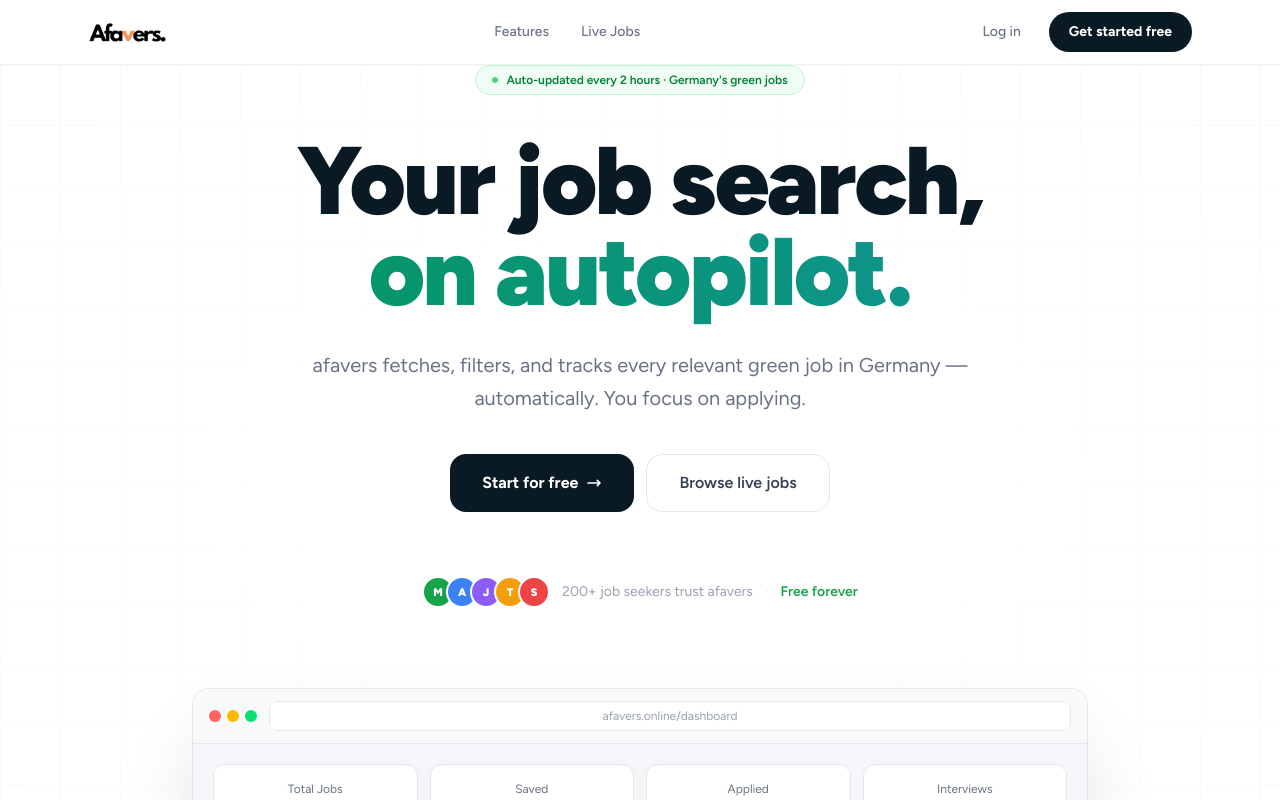
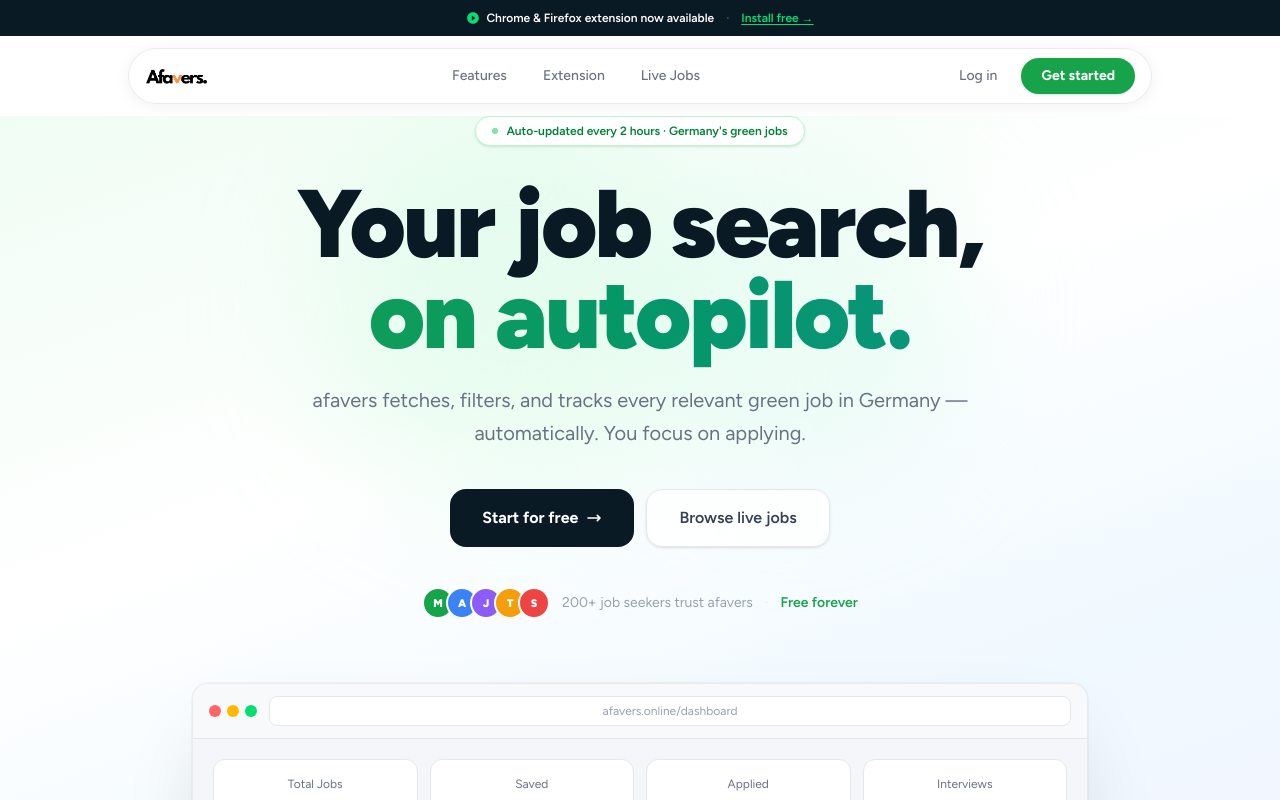
Before and after one commit to BamboJude/afavers, a React (Vite) app in the folder client/: page / in a window 1280 px wide. Shown: the top 800 px of the page. Built offline with nearby package versions, Linux system fonts and the light colour scheme; no server answers; what @capacitor/core would draw is missing.

Commit message:
feat: OVO-style pill nav, announcement bar, gradient hero, browser extension section

```diff
--- a/client/src/pages/LandingPage.tsx
+++ b/client/src/pages/LandingPage.tsx
@@ -271,47 +271,64 @@
         @keyframes fadeUp{from{opacity:0;transform:translateY(32px)}to{opacity:1;transform:translateY(0)}}
         @keyframes shimmer{0%,100%{background-position:0% center}50%{background-position:100% center}}
         @keyframes scaleIn{from{opacity:0;transform:scale(0.94)}to{opacity:1;transform:scale(1)}}
+        @keyframes marquee{from{transform:translateX(0)}to{transform:translateX(-50%)}}
         .fade-up{animation:fadeUp 0.9s cubic-bezier(0.16,1,0.3,1) both}
         .scale-in{animation:scaleIn 1s cubic-bezier(0.16,1,0.3,1) both}
         .shimmer-text{background:linear-gradient(90deg,#16a34a,#059669,#0d9488,#16a34a);background-size:300% auto;background-clip:text;-webkit-background-clip:text;-webkit-text-fill-color:transparent;animation:shimmer 4s ease infinite}
         .scrollbar-hide::-webkit-scrollbar{display:none}
         .scrollbar-hide{-ms-overflow-style:none;scrollbar-width:none}
+        .nav-pill{background:rgba(255,255,255,0.85);backdrop-filter:blur(20px);-webkit-backdrop-filter:blur(20px);border:1px solid rgba(0,0,0,0.08);border-radius:9999px;box-shadow:0 2px 16px rgba(0,0,0,0.06)}
       `}</style>
 
-      {/* ── Nav ── */}
-      <nav className="sticky top-0 z-50 bg-white/80 backdrop-blur-2xl border-b border-black/5">
-        <div className="max-w-6xl mx-auto px-6 h-16 flex items-center justify-between">
-          <img src="/logo.png" alt="afavers" className="h-20 w-auto"
-            onError={e => { const t = e.target as HTMLImageElement; t.style.display = 'none'; (t.parentElement as HTMLElement).insertAdjacentHTML('afterbegin', '<span style="font-size:1.25rem;font-weight:900;color:#0a1a25">afavers</span>'); }} />
-          <div className="hidden md:flex items-center gap-8">
-            <a href="#use-cases" className="text-sm text-gray-500 hover:text-gray-900 transition font-medium">Features</a>
-            <a href="#jobs" className="text-sm text-gray-500 hover:text-gray-900 transition font-medium">Live Jobs</a>
+      {/* ── Announcement bar ── */}
+      <div className="bg-[#0a1a25] text-white text-xs font-semibold py-2.5 px-4 text-center flex items-center justify-center gap-3">
+        <span className="hidden sm:flex items-center gap-1.5">
+          <svg viewBox="0 0 24 24" className="w-3.5 h-3.5 fill-green-400"><path d="M12 2C6.48 2 2 6.48 2 12s4.48 10 10 10 10-4.48 10-10S17.52 2 12 2zm-2 14.5v-9l6 4.5-6 4.5z"/></svg>
+          Chrome &amp; Firefox extension now available
+        </span>
+        <span className="sm:hidden">Browser extension available</span>
+        <span className="text-white/30">·</span>
+        <a href="#extension" className="underline underline-offset-2 text-green-400 hover:text-green-300 transition">Install free →</a>
+      </div>
+
+      {/* ── Nav (OVO pill style) ── */}
+      <div className="sticky top-0 z-50 flex justify-center px-4 py-3 bg-white/60 backdrop-blur-xl">
+        <nav className="nav-pill w-full max-w-5xl px-4 h-14 flex items-center justify-between">
+          <img src="/logo.png" alt="afavers" className="h-16 w-auto"
+            onError={e => { const t = e.target as HTMLImageElement; t.style.display = 'none'; (t.parentElement as HTMLElement).insertAdjacentHTML('afterbegin', '<span style="font-size:1.2rem;font-weight:900;color:#0a1a25;letter-spacing:-0.5px">afavers</span>'); }} />
+          <div className="hidden md:flex items-center gap-1">
+            {[['Features','#use-cases'],['Extension','#extension'],['Live Jobs','#jobs']].map(([label, href]) => (
+              <a key={label} href={href} className="px-4 py-2 text-sm text-gray-500 hover:text-gray-900 hover:bg-gray-100/70 rounded-full transition font-medium">{label}</a>
+            ))}
           </div>
-          <div className="flex items-center gap-3">
+          <div className="flex items-center gap-2">
             {isAuthenticated ? (
-              <Link to="/dashboard" className="px-5 py-2.5 bg-[#0a1a25] hover:bg-gray-800 text-white text-sm font-semibold rounded-full transition">Dashboard →</Link>
+              <Link to="/dashboard" className="px-5 py-2 bg-[#0a1a25] hover:bg-gray-800 text-white text-sm font-semibold rounded-full transition">Dashboard →</Link>
             ) : (
               <>
-                <Link to="/login" className="px-4 py-2 text-sm font-medium text-gray-500 hover:text-gray-900 transition">Log in</Link>
-                <Link to="/register" className="px-5 py-2.5 bg-[#0a1a25] hover:bg-gray-800 text-white text-sm font-bold rounded-full transition">Get started free</Link>
+                <Link to="/login" className="px-4 py-2 text-sm font-medium text-gray-500 hover:text-gray-900 transition rounded-full">Log in</Link>
+                <Link to="/register" className="px-5 py-2 bg-[#16a34a] hover:bg-green-700 text-white text-sm font-bold rounded-full transition shadow-sm">Get started</Link>
               </>
             )}
           </div>
-        </div>
-      </nav>
+        </nav>
+      </div>
 
       {/* ── Hero ── */}
-      <section className="relative min-h-[92vh] flex flex-col items-center justify-center text-center px-6 overflow-hidden bg-white">
-        <div className="absolute inset-0 pointer-events-none" style={{ backgroundImage: 'linear-gradient(#e5e7eb 1px,transparent 1px),linear-gradient(90deg,#e5e7eb 1px,transparent 1px)', backgroundSize: '60px 60px', opacity: 0.3 }} />
-        <div className="absolute inset-0 pointer-events-none" style={{ background: 'radial-gradient(ellipse 80% 60% at 50% 40%,rgba(255,255,255,1) 30%,transparent 100%)' }} />
+      <section className="relative min-h-[88vh] flex flex-col items-center justify-center text-center px-6 overflow-hidden">
+        {/* Gradient background like OVO */}
+        <div className="absolute inset-0 pointer-events-none" style={{ background: 'linear-gradient(160deg, #f0fdf4 0%, #ffffff 35%, #f0f9ff 65%, #f5f3ff 100%)' }} />
+        <div className="absolute top-0 left-1/4 w-96 h-96 bg-green-200/30 rounded-full blur-3xl pointer-events-none" />
+        <div className="absolute top-10 right-1/4 w-80 h-80 bg-emerald-100/40 rounded-full blur-3xl pointer-events-none" />
+        <div className="absolute bottom-0 left-1/2 w-[600px] h-64 bg-green-50/60 rounded-full blur-3xl -translate-x-1/2 pointer-events-none" />
 
         <div ref={heroRef.ref} className="relative max-w-5xl mx-auto">
-          <div className={`inline-flex items-center gap-2 px-4 py-1.5 rounded-full bg-green-50 border border-green-200 text-green-700 text-xs font-semibold mb-10 ${heroRef.inView ? 'fade-up' : 'opacity-0'}`}>
+          <div className={`inline-flex items-center gap-2 px-4 py-1.5 rounded-full bg-white border border-green-200 text-green-700 text-xs font-semibold mb-8 shadow-sm ${heroRef.inView ? 'fade-up' : 'opacity-0'}`}>
             <span className="w-1.5 h-1.5 rounded-full bg-green-500 animate-pulse" />
             Auto-updated every 2 hours · Germany's green jobs
           </div>
 
-          <h1 className={`text-6xl sm:text-8xl font-black text-[#0a1a25] leading-[0.95] tracking-tight mb-8 ${heroRef.inView ? 'fade-up' : 'opacity-0'}`} style={{ animationDelay: '80ms' }}>
+          <h1 className={`text-6xl sm:text-8xl font-black text-[#0a1a25] leading-[0.95] tracking-tight mb-6 ${heroRef.inView ? 'fade-up' : 'opacity-0'}`} style={{ animationDelay: '80ms' }}>
             Your job search,<br /><span className="shimmer-text">on autopilot.</span>
           </h1>
 
@@ -319,16 +336,16 @@
             afavers fetches, filters, and tracks every relevant green job in Germany — automatically. You focus on applying.
           </p>
 
-          <div className={`flex flex-col sm:flex-row gap-3 justify-center mb-16 ${heroRef.inView ? 'fade-up' : 'opacity-0'}`} style={{ animationDelay: '240ms' }}>
+          <div className={`flex flex-col sm:flex-row gap-3 justify-center mb-10 ${heroRef.inView ? 'fade-up' : 'opacity-0'}`} style={{ animationDelay: '240ms' }}>
             <Link to="/register" className="inline-flex items-center justify-center gap-2 px-8 py-4 bg-[#0a1a25] hover:bg-gray-800 text-white font-bold rounded-2xl text-base transition-all hover:shadow-2xl hover:-translate-y-0.5">
               Start for free <svg className="w-4 h-4" fill="none" stroke="currentColor" viewBox="0 0 24 24"><path strokeLinecap="round" strokeLinejoin="round" strokeWidth={2.5} d="M17 8l4 4m0 0l-4 4m4-4H3" /></svg>
             </Link>
-            <Link to="/demo" className="inline-flex items-center justify-center px-8 py-4 border border-gray-200 hover:bg-gray-50 text-gray-700 font-semibold rounded-2xl text-base transition">
+            <Link to="/demo" className="inline-flex items-center justify-center px-8 py-4 bg-white/80 border border-gray-200 hover:bg-white text-gray-700 font-semibold rounded-2xl text-base transition shadow-sm">
               Browse live jobs
             </Link>
           </div>
 
-          <div className={`flex items-center justify-center gap-3 text-sm text-gray-400 ${heroRef.inView ? 'fade-up' : 'opacity-0'}`} style={{ animationDelay: '320ms' }}>
+          <div className={`flex items-center justify-center gap-3 text-sm text-gray-400 mb-16 ${heroRef.inView ? 'fade-up' : 'opacity-0'}`} style={{ animationDelay: '320ms' }}>
             <div className="flex -space-x-2">
               {['#16a34a','#3b82f6','#8b5cf6','#f59e0b','#ef4444'].map((c, i) => (
                 <div key={i} className="w-8 h-8 rounded-full border-2 border-white flex items-center justify-center text-[11px] font-black text-white" style={{ background: c }}>{['M','A','J','T','S'][i]}</div>
@@ -341,8 +358,8 @@
         </div>
 
         {/* Dashboard mockup */}
-        <div className={`relative mt-20 w-full max-w-4xl mx-auto ${heroRef.inView ? 'scale-in' : 'opacity-0'}`} style={{ animationDelay: '400ms' }}>
-          <div className="rounded-2xl border border-gray-200 overflow-hidden" style={{ boxShadow: '0 40px 80px -20px rgba(0,0,0,0.18)' }}>
+        <div className={`relative w-full max-w-4xl mx-auto ${heroRef.inView ? 'scale-in' : 'opacity-0'}`} style={{ animationDelay: '400ms' }}>
+          <div className="rounded-2xl border border-gray-200/80 overflow-hidden" style={{ boxShadow: '0 40px 80px -20px rgba(0,0,0,0.15), 0 0 0 1px rgba(0,0,0,0.04)' }}>
             <div className="bg-[#f8f9fa] border-b border-gray-200 px-4 py-3 flex items-center gap-3">
               <div className="flex gap-1.5"><div className="w-3 h-3 rounded-full bg-red-400" /><div className="w-3 h-3 rounded-full bg-amber-400" /><div className="w-3 h-3 rounded-full bg-green-400" /></div>
               <div className="flex-1 bg-white rounded-lg px-3 py-1.5 text-xs text-gray-400 text-center border border-gray-200">afavers.online/dashboard</div>
@@ -450,6 +467,89 @@
         </div>
       </section>
 
+      {/* ── Browser Extension ── */}
+      <section id="extension" className="py-24 px-6 bg-white border-y border-gray-100">
+        <div className="max-w-5xl mx-auto">
+          <div className="text-center mb-16">
+            <p className="text-[#16a34a] text-xs font-bold uppercase tracking-widest mb-3">Browser Extension</p>
+            <h2 className="text-4xl sm:text-5xl font-black text-[#0a1a25] mb-4">Save any job from any website.<br />In one click.</h2>
+            <p className="text-gray-500 text-lg max-w-xl mx-auto">Browsing LinkedIn, StepStone, or any job board? Click the afavers extension and save that job straight to your tracker — no copy-pasting.</p>
+            <div className="flex items-center justify-center gap-4 mt-8">
+              <a href="https://chromewebstore.google.com" target="_blank" rel="noopener noreferrer"
+                className="inline-flex items-center gap-3 px-6 py-3 bg-[#0a1a25] hover:bg-gray-800 text-white font-semibold rounded-2xl transition hover:shadow-lg hover:-translate-y-0.5">
+                <svg viewBox="0 0 24 24" className="w-5 h-5 fill-white"><path d="M12 0C8.21 0 4.831 1.757 2.632 4.501l3.953 6.848A5.454 5.454 0 0 1 12 6.545h10.691A12 12 0 0 0 12 0zM1.931 5.47A11.943 11.943 0 0 0 0 12c0 6.012 4.42 10.991 10.189 11.864l3.953-6.847a5.45 5.45 0 0 1-6.865-2.29zm13.342 2.166a5.446 5.446 0 0 1 1.45 7.09l.002.001h-.002l-5.344 9.257c.206.01.413.016.621.016 6.627 0 12-5.373 12-12 0-1.54-.29-3.011-.818-4.364zM12 10.545a1.455 1.455 0 1 0 0 2.91 1.455 1.455 0 0 0 0-2.91z"/></svg>
+                Add to Chrome
+              </a>
+              <a href="https://addons.mozilla.org" target="_blank" rel="noopener noreferrer"
+                className="inline-flex items-center gap-3 px-6 py-3 bg-white border border-gray-200 hover:border-gray-300 hover:bg-gray-50 text-gray-700 font-semibold rounded-2xl transition">
+                <svg viewBox="0 0 24 24" className="w-5 h-5" fill="none"><path d="M12 2C6.477 2 2 6.477 2 12s4.477 10 10 10 10-4.477 10-10S17.523 2 12 2z" fill="#FF6611"/><path d="M12 4.5c-1.8 0-3.45.63-4.75 1.67.48-.1.98-.17 1.5-.17 3.59 0 6.5 2.91 6.5 6.5 0 1.2-.33 2.33-.9 3.3A7.5 7.5 0 0 0 12 4.5z" fill="white" opacity="0.6"/></svg>
+                Add to Firefox
+              </a>
+            </div>
+          </div>
+
+          {/* How to use steps */}
+          <div className="grid sm:grid-cols-3 gap-6">
+            {[
+              {
+                step: '01',
+                icon: (
+                  <svg className="w-6 h-6 text-[#16a34a]" fill="none" stroke="currentColor" viewBox="0 0 24 24"><path strokeLinecap="round" strokeLinejoin="round" strokeWidth={2} d="M4 16v1a3 3 0 003 3h10a3 3 0 003-3v-1m-4-4l-4 4m0 0l-4-4m4 4V4" /></svg>
+                ),
+                title: 'Install the extension',
+                desc: 'Add afavers to Chrome or Firefox in seconds. It sits quietly in your browser toolbar.',
+              },
+              {
+                step: '02',
+                icon: (
+                  <svg className="w-6 h-6 text-[#16a34a]" fill="none" stroke="currentColor" viewBox="0 0 24 24"><path strokeLinecap="round" strokeLinejoin="round" strokeWidth={2} d="M21 21l-6-6m2-5a7 7 0 11-14 0 7 7 0 0114 0z" /></svg>
+                ),
+                title: 'Browse any job board',
+                desc: 'LinkedIn, StepStone, Indeed, XING — browse wherever you normally look for jobs.',
+              },
+              {
+                step: '03',
+                icon: (
+                  <svg className="w-6 h-6 text-[#16a34a]" fill="none" stroke="currentColor" viewBox="0 0 24 24"><path strokeLinecap="round" strokeLinejoin="round" strokeWidth={2} d="M5 5a2 2 0 012-2h10a2 2 0 012 2v16l-7-3.5L5 21V5z" /></svg>
+                ),
+                title: 'Click to save & track',
+                desc: 'Hit the afavers icon on any job page. It\'s instantly saved to your dashboard — title, company, URL and all.',
+              },
+            ].map((s, i) => (
+              <div key={i} className="relative bg-[#f4f6fa] rounded-2xl p-7 border border-gray-100 hover:border-green-200 hover:shadow-md transition-all">
+                <div className="text-5xl font-black text-gray-200 leading-none mb-4 select-none">{s.step}</div>
+                <div className="w-11 h-11 bg-white rounded-xl border border-gray-200 flex items-center justify-center mb-4 shadow-sm">
+                  {s.icon}
+                </div>
+                <h3 className="font-bold text-[#0a1a25] text-base mb-2">{s.title}</h3>
+                <p className="text-gray-500 text-sm leading-relaxed">{s.desc}</p>
+              </div>
+            ))}
+          </div>
+
+          {/* Extension mockup */}
+          <div className="mt-12 flex justify-center">
+            <div className="bg-white rounded-2xl border border-gray-200 shadow-xl p-5 w-72">
+              <div className="flex items-center gap-2 mb-4 pb-3 border-b border-gray-100">
+                <div className="w-6 h-6 rounded bg-[#16a34a] flex items-center justify-center">
+                  <svg className="w-3.5 h-3.5 text-white" fill="none" stroke="currentColor" viewBox="0 0 24 24"><path strokeLinecap="round" strokeLinejoin="round" strokeWidth={2.5} d="M5 5a2 2 0 012-2h10a2 2 0 012 2v16l-7-3.5L5 21V5z" /></svg>
+                </div>
+                <span className="text-sm font-bold text-[#0a1a25]">afavers</span>
+                <span className="ml-auto text-[10px] font-bold text-green-600 bg-green-50 px-2 py-0.5 rounded-full border border-green-100">● Connected</span>
+              </div>
+              <p className="text-xs text-gray-500 mb-1 font-medium">Job detected on this page</p>
+              <p className="text-sm font-bold text-[#0a1a25] mb-0.5 truncate">Sustainability Manager (m/w/d)</p>
+              <p className="text-xs text-gray-400 mb-4">GreenConsult GmbH · LinkedIn</p>
+              <button className="w-full py-2.5 bg-[#16a34a] hover:bg-green-700 text-white text-sm font-bold rounded-xl transition flex items-center justify-center gap-2">
+                <svg className="w-4 h-4" fill="none" stroke="currentColor" viewBox="0 0 24 24"><path strokeLinecap="round" strokeLinejoin="round" strokeWidth={2.5} d="M5 5a2 2 0 012-2h10a2 2 0 012 2v16l-7-3.5L5 21V5z" /></svg>
+                Save to afavers
+              </button>
+              <p className="text-[10px] text-gray-400 text-center mt-2">Saved jobs sync to your dashboard instantly</p>
+            </div>
+          </div>
+        </div>
+      </section>
+
       {/* ── CTA ── */}
       <section className="py-32 px-6 bg-white">
         <div ref={ctaRef.ref} className="max-w-3xl mx-auto text-center" style={{ opacity: ctaRef.inView ? 1 : 0, transform: ctaRef.inView ? 'translateY(0)' : 'translateY(32px)', transition: 'all 0.8s cubic-bezier(0.16,1,0.3,1)' }}>
```
